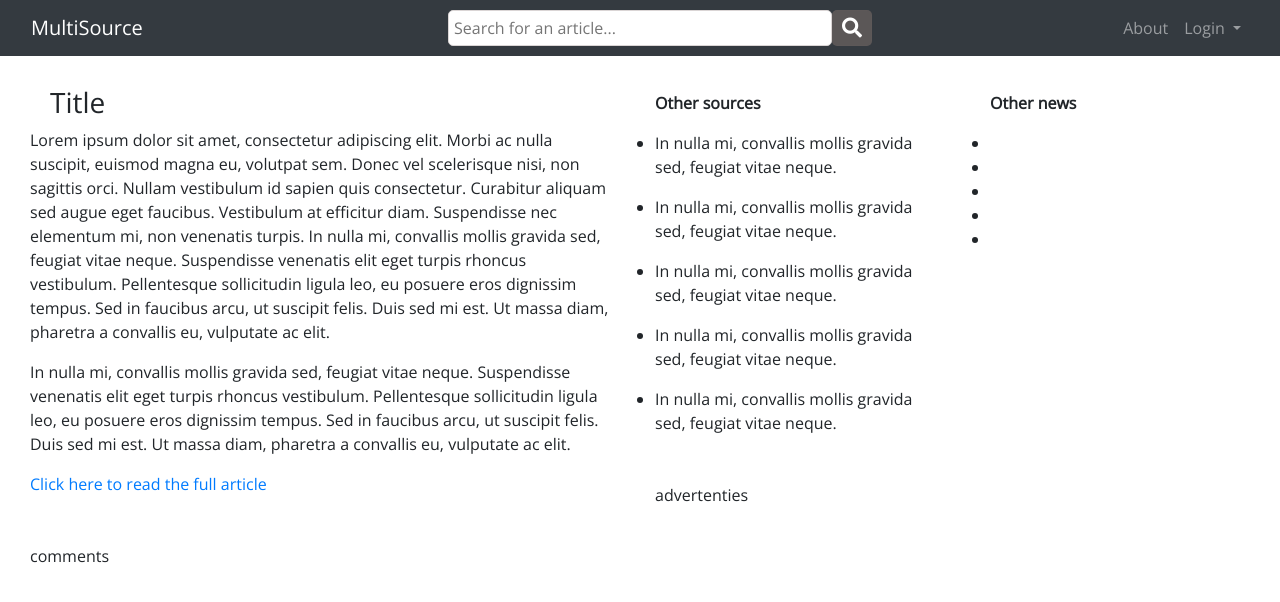
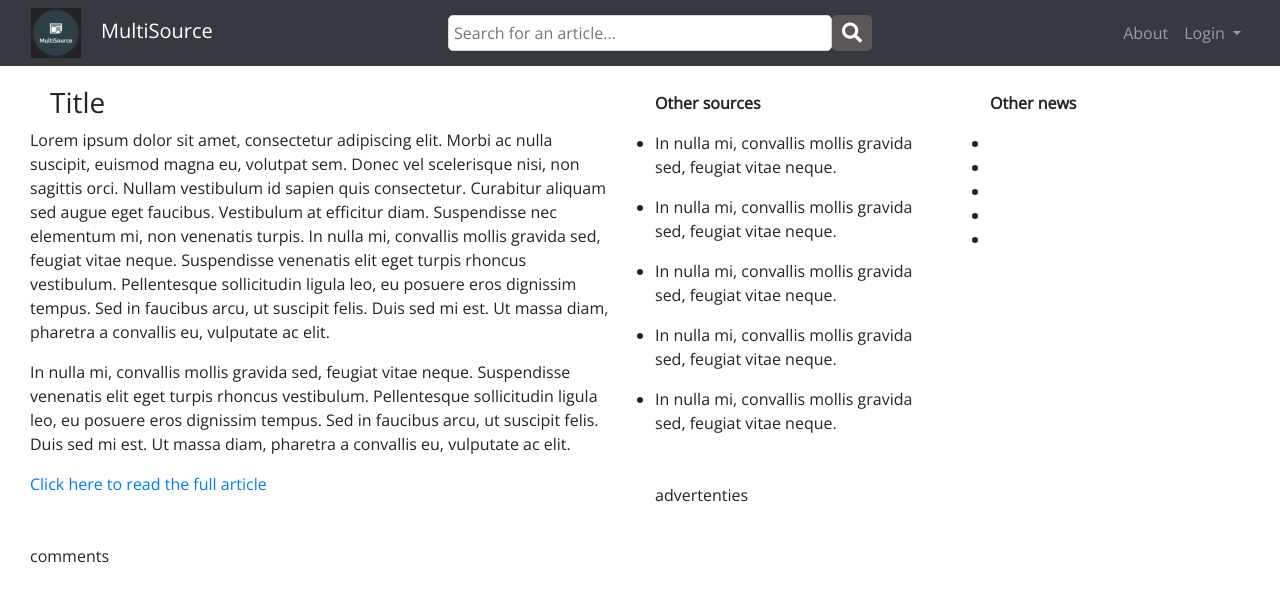
Before and after one commit to kaspergff/Multisource, a website: page multiSourceBootstrap/pages/article.html in a window 1280 px wide. Drawn offline with nearby package versions, Linux system fonts and the light colour scheme; no server answers.

Commit message:
no message

```diff
--- a/multiSourceBootstrap/css/main.css
+++ b/multiSourceBootstrap/css/main.css
@@ -28,6 +28,17 @@ body {
   margin-right: auto;
   margin-left: auto;
 } */
+
+.navbar-brand {
+  padding: 0px;
+}
+.navbar-brand>img {
+  height: 10%;
+  padding-right:20px;
+  width: auto;
+}
+
+
 
 #info {
   top: 0;
--- a/multiSourceBootstrap/pages/article.html
+++ b/multiSourceBootstrap/pages/article.html
@@ -23,7 +23,7 @@
     <body onload="foo()">
         <nav class="navbar navbar-expand-lg navbar-dark bg-dark fixed-top navbar-inverse">
             <div class="container-fluid">
-                <a class="navbar-brand" href="../index.html">MultiSource</a>
+                <a class="navbar-brand" href="../index.html"><img src="..\images\LOGOMS.PNG" class=".img-circle" alt="logo" width="10px" height="10px">MultiSource</a>
                 <button class="navbar-toggler" type="button" data-toggle="collapse" data-target="#navbarResponsive" aria-controls="navbarResponsive"
                         aria-expanded="false" aria-label="Toggle navigation">
                     <span class="navbar-toggler-icon"></span>
@@ -211,7 +211,6 @@
         </div>
     </body>
 
-
     <!-- Bootstrap core JavaScript -->
     <script src="../vendor/jquery/jquery.min.js"></script>
     <script src="../vendor/bootstrap/js/bootstrap.bundle.min.js"></script>
--- a/multiSourceBootstrap/pages/articles.css
+++ b/multiSourceBootstrap/pages/articles.css
@@ -28,3 +28,12 @@ h3 {
 .row{
     margin: 0px;
 }
+
+.navbar-brand {
+    padding: 0px;
+  }
+  .navbar-brand>img {
+    height: 10%;
+    padding-right:20px;
+    width: auto;
+  }
```
Also changed, not shown: multiSourceBootstrap/index.html (+1 -1 lines), multiSourceBootstrap/pages/searchresult2.html (+1 -1 lines), multiSourceBootstrap/images/LOGOMS.PNG (added).
